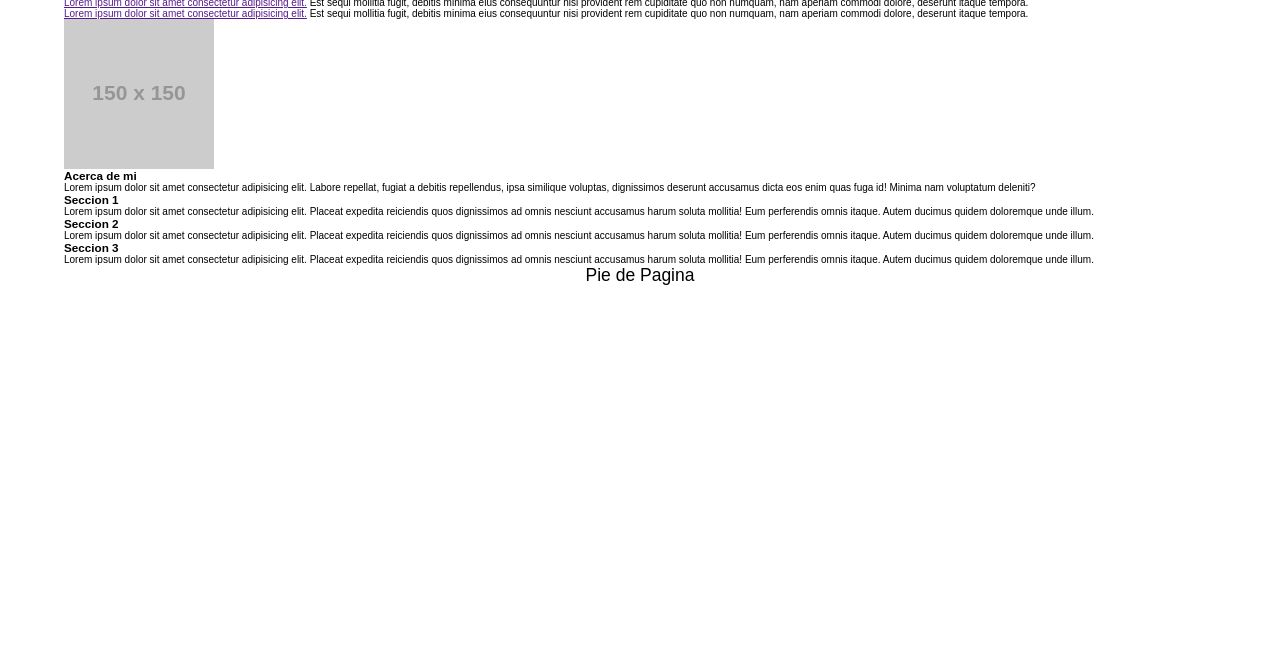
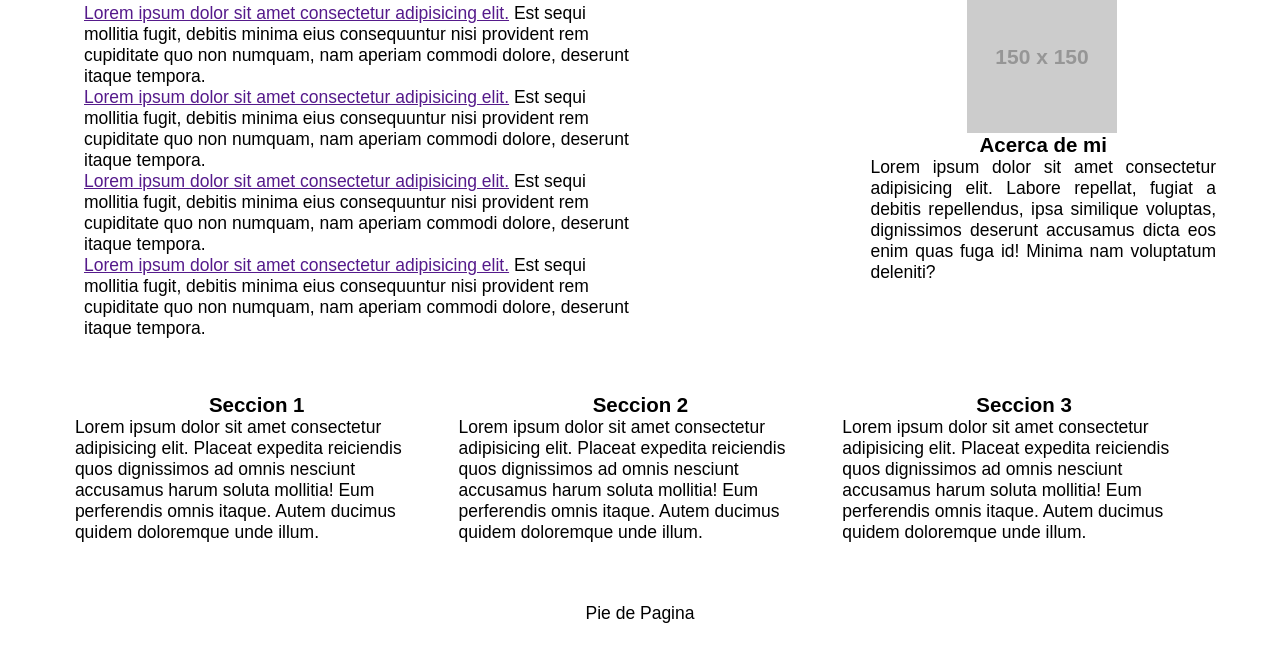
Before and after one commit to ing-jrivero/PW_Mi-Blog, a plain HTML site: page index.html in a window 1280 px wide. Shown: the part 135-800 px from the top of the page. Drawn offline with Linux system fonts and the light colour scheme; placeholder pictures from the web are drawn by us.

Commit message:
CSS Con Formato

```diff
--- a/styles.css
+++ b/styles.css
@@ -11,9 +11,53 @@ body{
     font-family: Arial, Helvetica, sans-serif;
     width: 90%;
     margin: 1em auto;
+    font-size: 1.75rem;
 
 }
+main{
+    max-width: 90vw;
+    height: 50vh;
+    display: flex;
+    justify-content: space-between;
+    overflow: hidden;
 
+}
+#parte1{
+    width: 50%;
+    margin: 20px;
+    padding-right: 30px;
+}
+#parte2{
+    width: 30%;
+
+    text-align: justify;
+
+}
+#parte2>h3{
+    text-align: center;
+}
+#parte2>img{
+    padding-left: 28%;
+}
+
+section.info{
+    margin-left: .05em;
+    display: flex;
+
+}
+.info>section{
+    margin: 10px;
+}
+.info_header{
+    text-align: center;
+    width: 100%;
+
+}
+.info>
+
+header>h1{
+    font-size: 5rem;
+}
 header {
     display: flex;
     align-items: center;
@@ -27,6 +71,10 @@ header h1{
 }
 
 footer{
+
     text-align: center;
     font-size: 1.75rem;
+    width: 90vw;
+    height: 10vh;
+    padding-top: 50px;
 }
```
